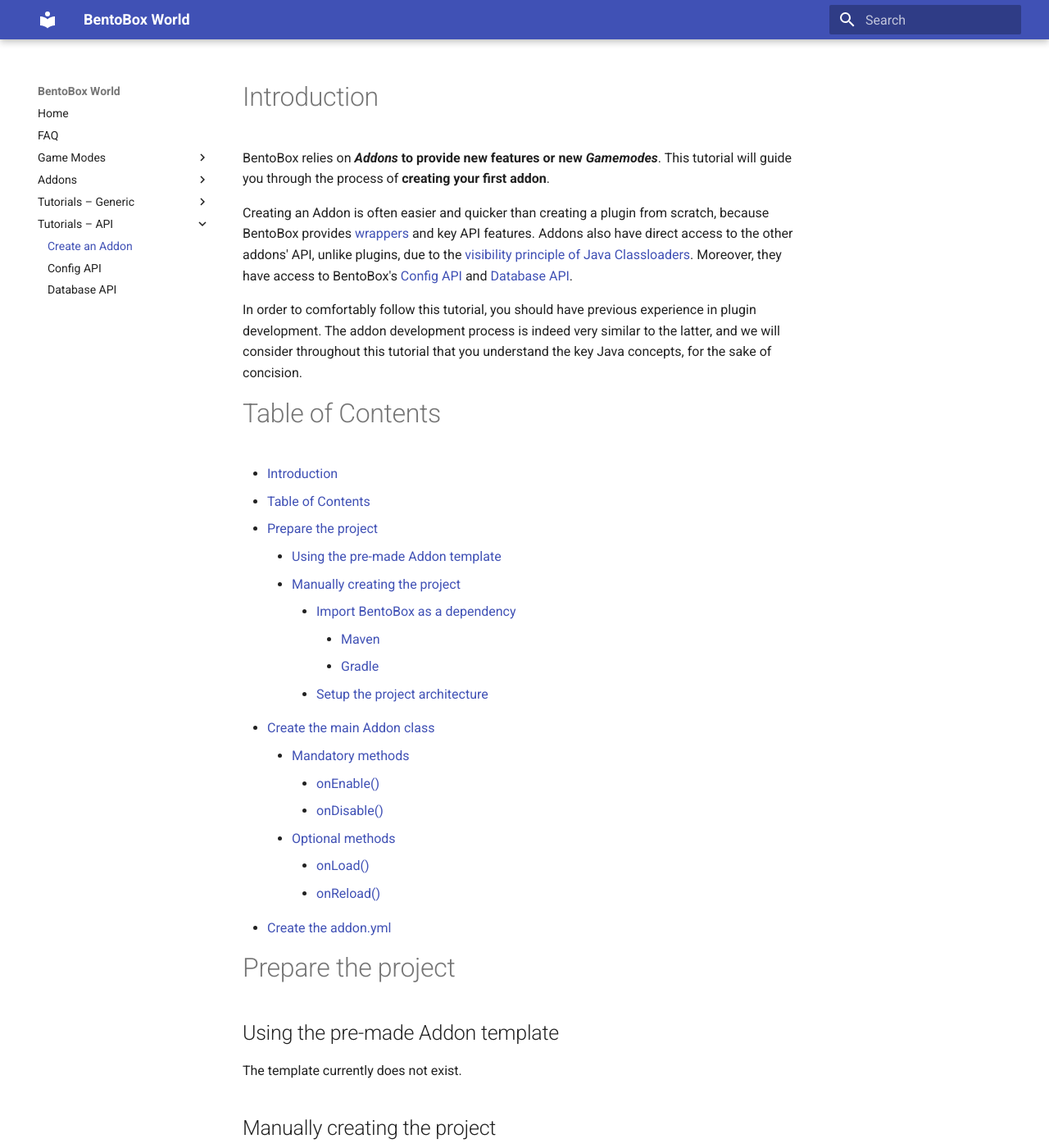
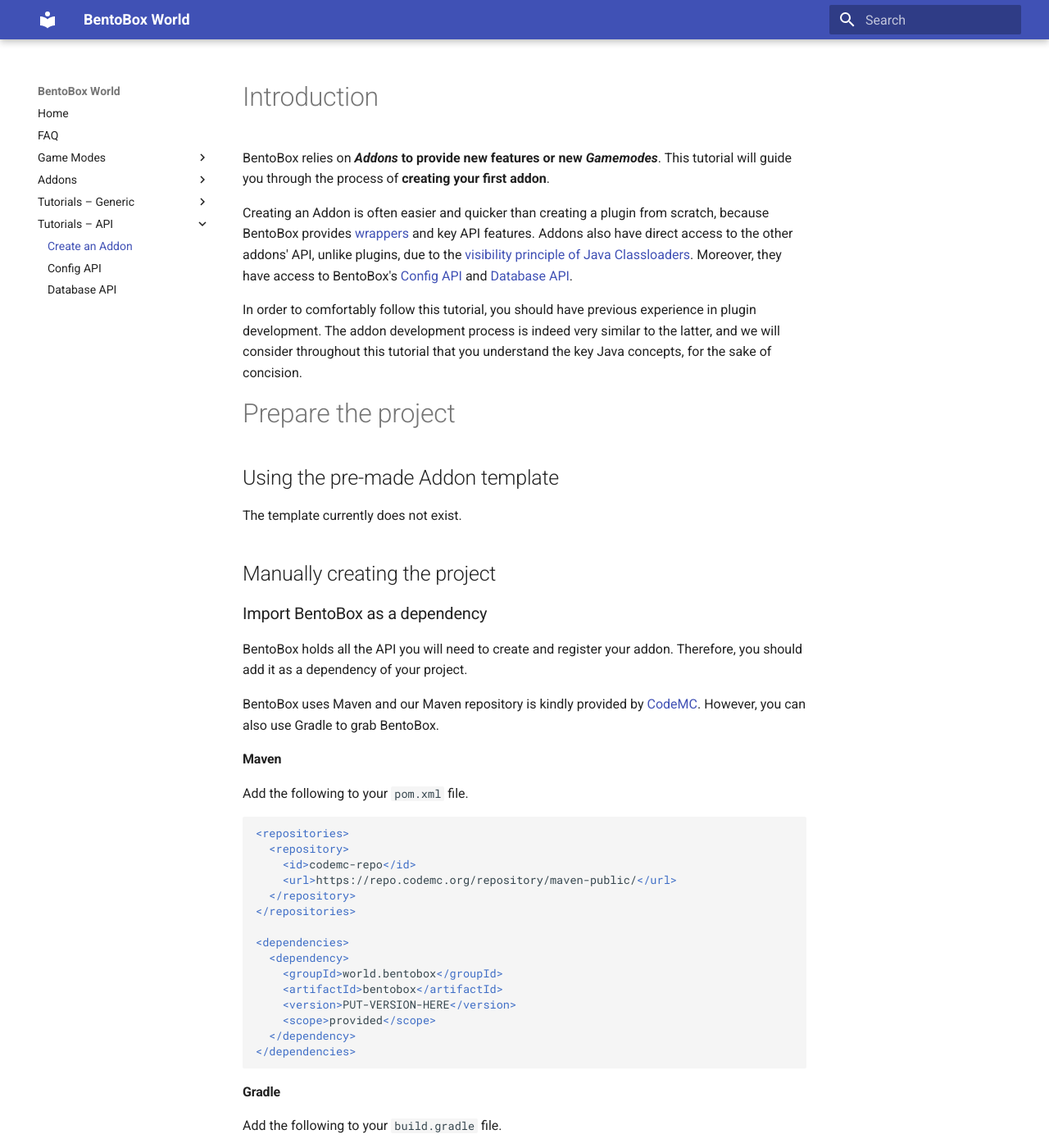
Before and after one commit to BentoBoxWorld/docs, an MkDocs documentation site: the page built from docs/Tutorials/api/Create-an-addon.md, in a window 1280 px wide and 1400 px high. Shown: the whole window at 82% size. Built offline with MkDocs 1.6.1 and Material for MkDocs 9.7.7, drawn with Linux system fonts in a browser that asks for light colours.

Commit message:
Removed TOC calls (it's automatically generated by the theme now)

```diff
--- a/docs/FAQ.md
+++ b/docs/FAQ.md
@@ -1,7 +1,3 @@
-# Table of Contents
-
-[TOC]
-
 # Installation
 
 ## How do I install BentoBox, BSkyBlock and all those other addon things?
--- a/docs/Tutorials/api/Create-an-addon.md
+++ b/docs/Tutorials/api/Create-an-addon.md
@@ -9,10 +9,6 @@
 
 In order to comfortably follow this tutorial, you should have previous experience in plugin development.
 The addon development process is indeed very similar to the latter, and we will consider throughout this tutorial that you understand the key Java concepts, for the sake of concision.
-
-# Table of Contents
-
-[TOC]
 
 # Prepare the project
 
```
